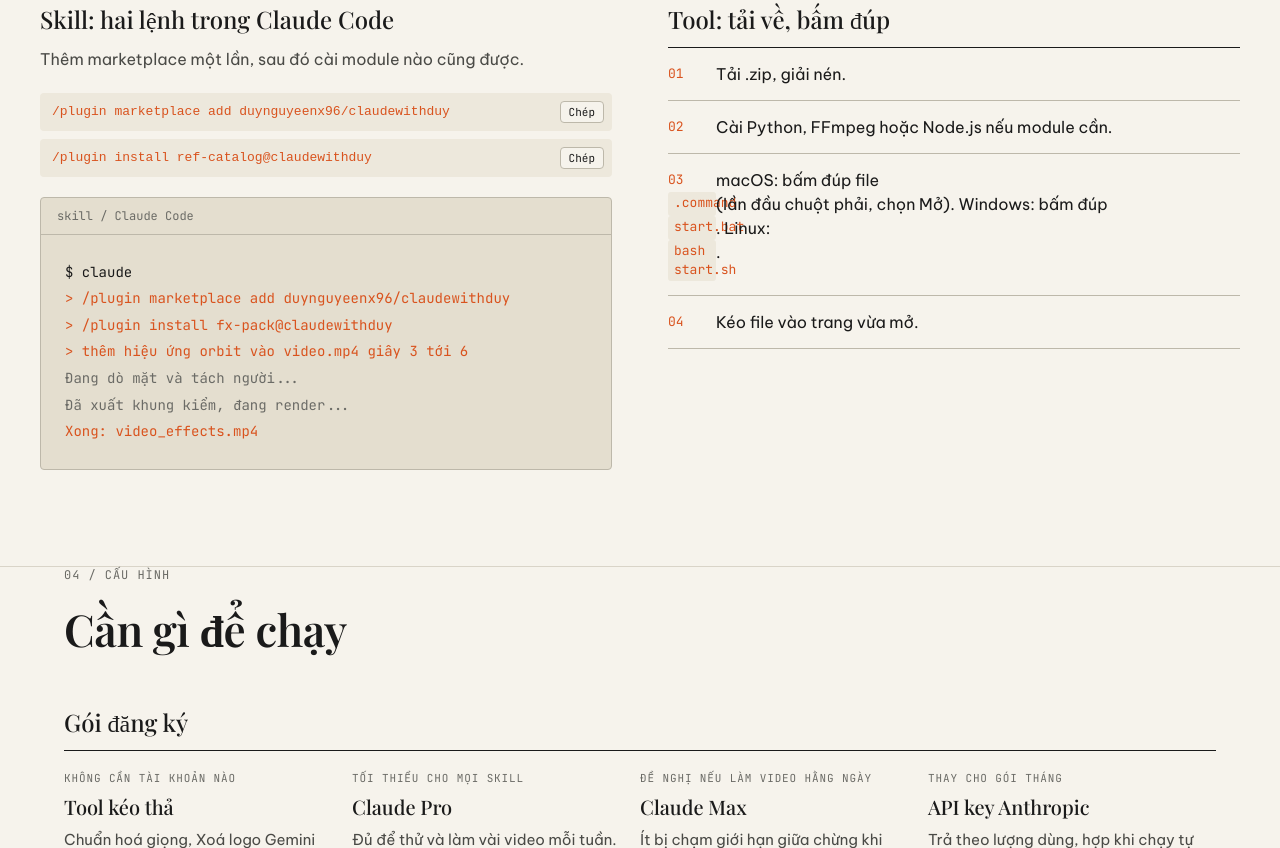
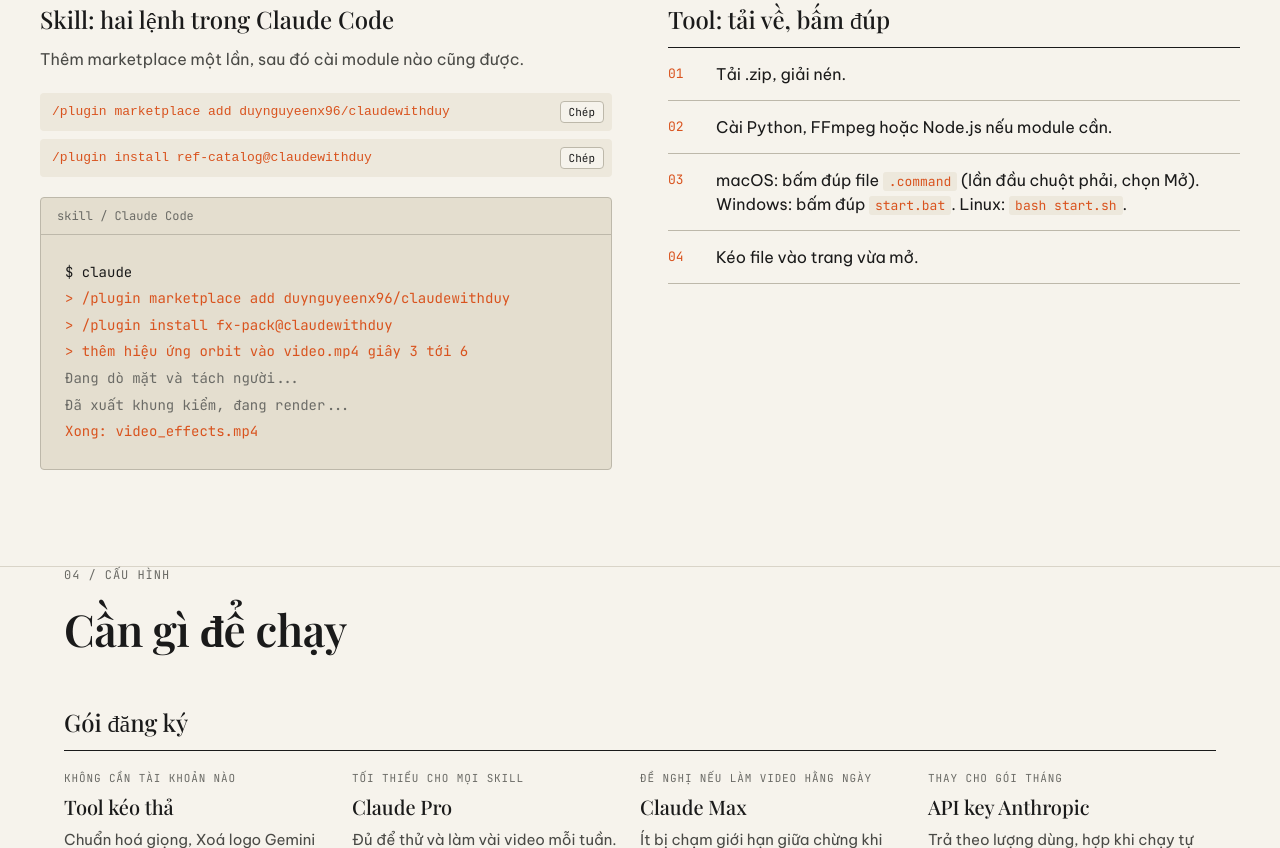
Before and after one commit to duynguyeenx96/claudewithduy, an Astro site in the folder site/: page / in a window 1280 px wide. Shown: the part 4283-5131 px from the top of the page. Built offline with nearby package versions, Linux system fonts and the light colour scheme; Astro itself is replaced by a stand-in of ours.

Commit message:
Trang chủ: sửa bước 03 phần Tool (chữ và code bị tách thành ô lưới)
Co-Authored-By: Claude Opus 5.5 <noreply@anthropic.com>

```diff
--- a/site/src/pages/index.astro
+++ b/site/src/pages/index.astro
@@ -101,10 +101,10 @@ const firstPlugin = modules.find(m => m.skill?.plugin)?.skill?.plugin ?? 'fx-pac
     <div data-r>
       <h3 class="sub">Tool: tải về, bấm đúp</h3>
       <ol class="steps light">
-        <li><span>01</span>Tải .zip, giải nén.</li>
-        <li><span>02</span>Cài Python, FFmpeg hoặc Node.js nếu module cần.</li>
-        <li><span>03</span>macOS: bấm đúp file <code class="inl">.command</code> (lần đầu chuột phải, chọn Mở). Windows: bấm đúp <code class="inl">start.bat</code>. Linux: <code class="inl">bash start.sh</code>.</li>
-        <li><span>04</span>Kéo file vào trang vừa mở.</li>
+        <li><span>01</span><div>Tải .zip, giải nén.</div></li>
+        <li><span>02</span><div>Cài Python, FFmpeg hoặc Node.js nếu module cần.</div></li>
+        <li><span>03</span><div>macOS: bấm đúp file <code class="inl">.command</code> (lần đầu chuột phải, chọn Mở). Windows: bấm đúp <code class="inl">start.bat</code>. Linux: <code class="inl">bash start.sh</code>.</div></li>
+        <li><span>04</span><div>Kéo file vào trang vừa mở.</div></li>
       </ol>
     </div>
   </div>
@@ -211,7 +211,7 @@ const firstPlugin = modules.find(m => m.skill?.plugin)?.skill?.plugin ?? 'fx-pac
   .two{display:grid;grid-template-columns:repeat(auto-fit,minmax(min(320px,100%),1fr));gap:56px}
   .steps{list-style:none;margin:0;padding:0;border-top:1px solid var(--ink)}
   .steps li{display:grid;grid-template-columns:48px 1fr;padding:14px 0;border-bottom:1px solid var(--line2);font-size:16px;line-height:1.5}
-  .steps li span{font-family:var(--mono);font-size:13px;color:var(--accent);padding-top:2px}
+  .steps li>span{font-family:var(--mono);font-size:13px;color:var(--accent);padding-top:2px}
   .sub{font-family:var(--serif);font-weight:500;font-size:24px;margin:0 0 12px}
   .p{font-size:16px;line-height:1.6;color:var(--ink2);margin:0}
   .inl{font-family:var(--mono);font-size:13px;color:var(--accent);background:var(--bg2);padding:1px 6px;border-radius:3px}
```
